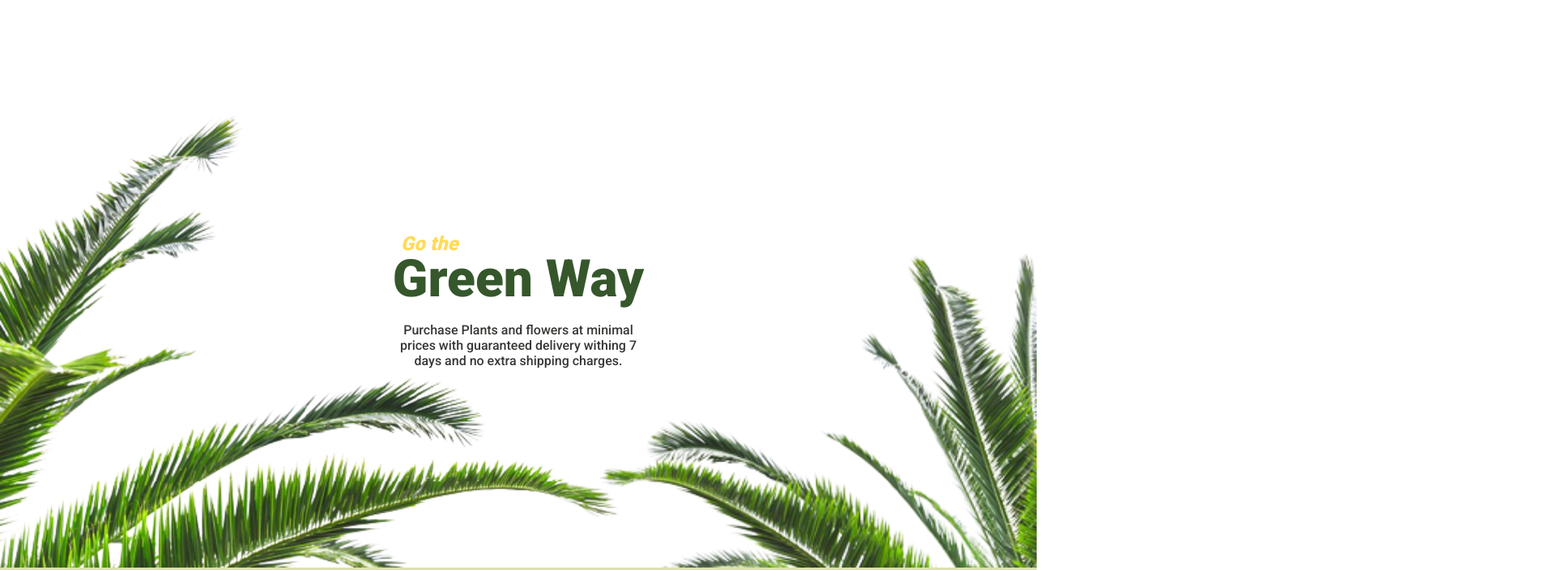
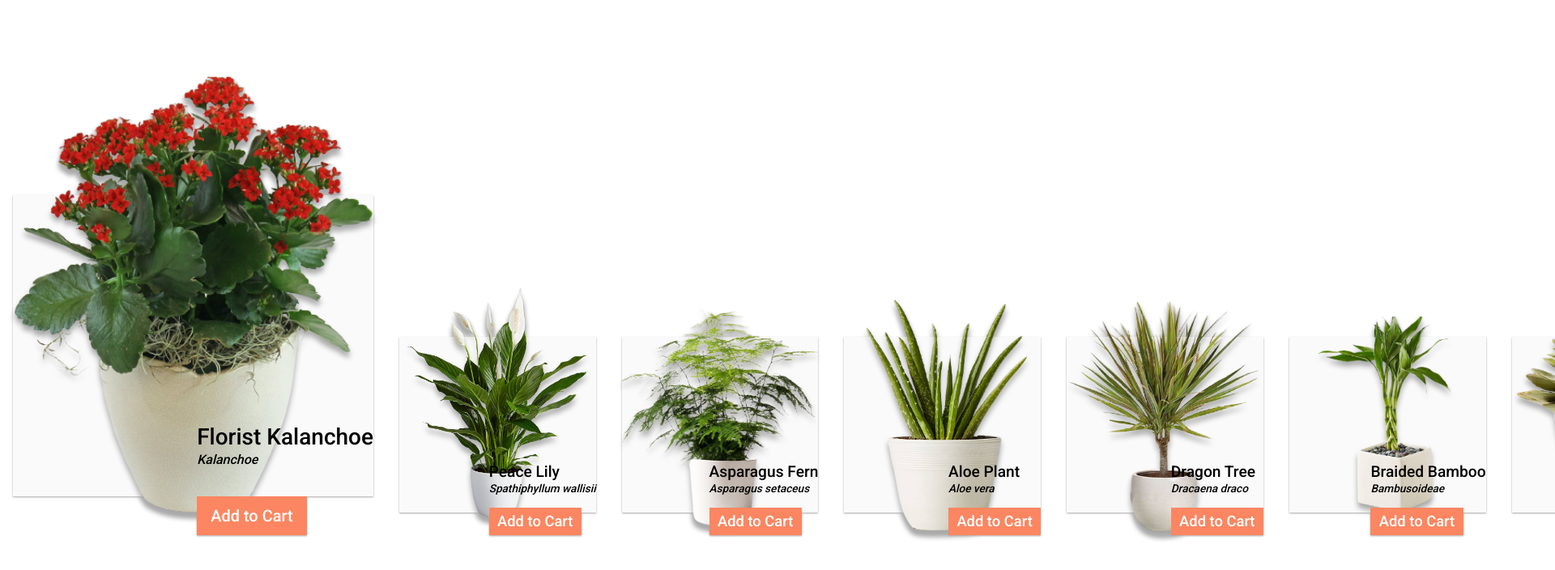
Before and after one commit to Ritika-Agrawal811/Flora, a plain HTML site: page index.html in a window 1280 px wide. Shown: the part 2109-2813 px from the top of the page at 81% size, 1920 px wide, since content can reach past the window. Drawn offline with Linux system fonts and the light colour scheme; a web font is replaced by a local one.

Commit message:
Update index.html

```diff
--- a/index.html
+++ b/index.html
@@ -212,7 +212,7 @@
       </div>
     </section>
 
-    <!-- <section class="carousel">
+    <section class="carousel">
       <div class="carousel-container">
         <div class="carousel-item active">
           <img
@@ -319,7 +319,7 @@
           </div>
         </div>
       </div>
-    </section> -->
+    </section>
 
     <section class="about-us-section">
       <h2 class="about-us-title">Green Way</h2>
```
